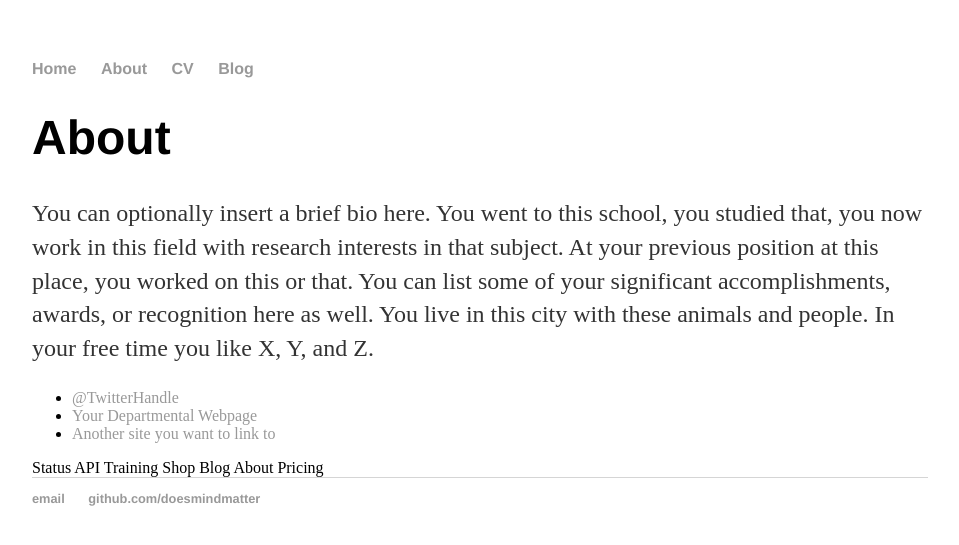
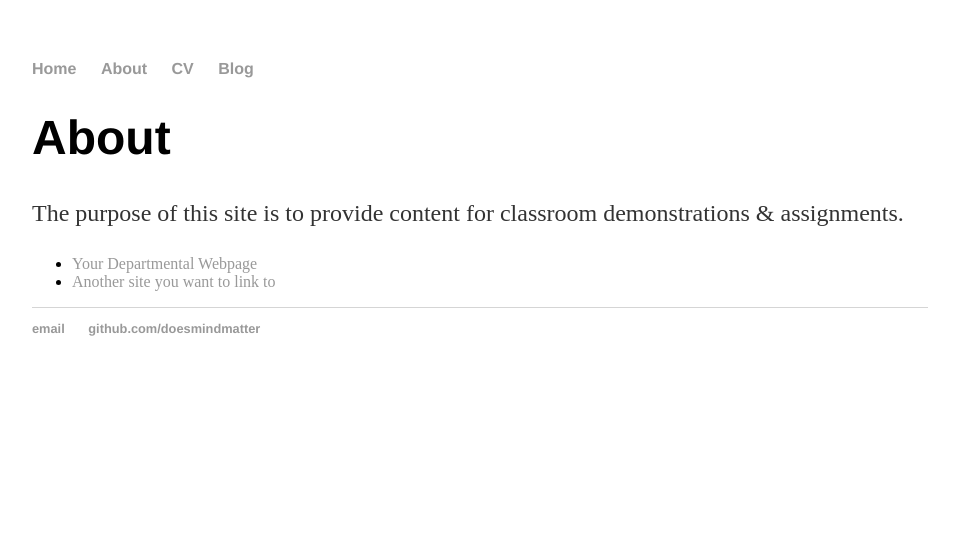
Before and after one commit to doesmindmatter/uf-sensory-lab, a Jekyll site: the page built from about/index.html, in a window 1280 px wide. Shown: the top 545 px of the page, without its empty margins (160-1119 px from the left). Built offline with Jekyll 4.4.1, drawn with Linux system fonts in a browser that asks for light colours.

Commit message:
Update index.html
Updated about page content for course

```diff
--- a/about/index.html
+++ b/about/index.html
@@ -1,16 +1,14 @@
 ---
 layout: default
-title: About Hank Quinlan
+title: About SPL
 ---
 
 		<div class="about">
 			<h1>About</h1>
-			<p>You can optionally insert a brief bio here. You went to this school, you studied that, you now work in this field with research interests in that subject. At your previous position at this place, you worked on this or that. You can list some of your significant accomplishments, awards, or recognition here as well. You live in this city with these animals and people. In your free time you like X, Y, and Z.</p>
+			<p>The purpose of this site is to provide content for classroom demonstrations & assignments.</p>
 
 			<ul class="contacts">
-				<li><a href="#">@TwitterHandle</a></li>
 				<li><a href="#">Your Departmental Webpage</a></li>
 				<li><a href="#">Another site you want to link to</a></li>
 				</ul>
 		</div>
-Status API Training Shop Blog About Pricing
```
